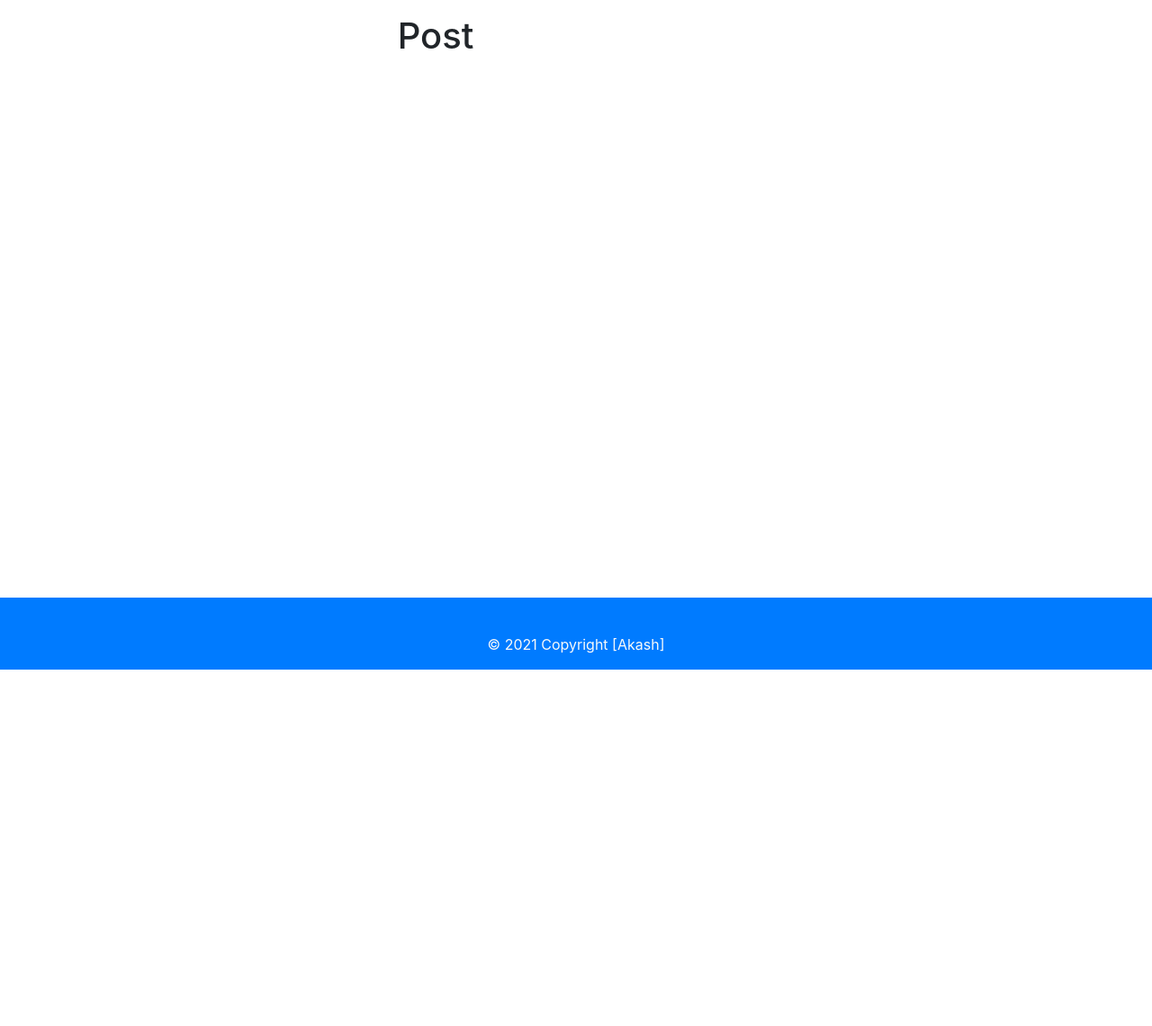
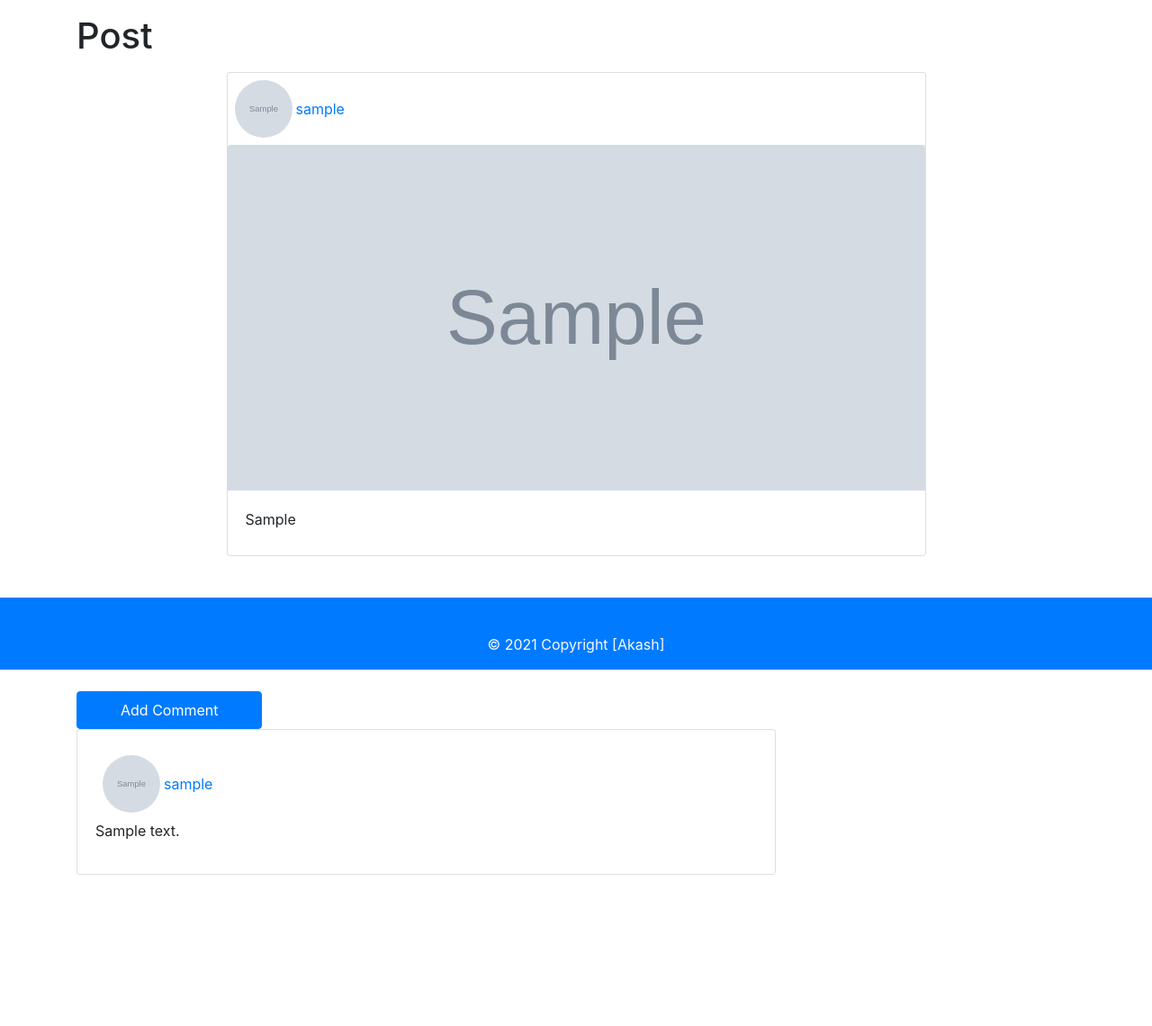
Before and after one commit to notabela-org/project-1-photoshare-akash395, a Django app: page /post/1 in a window 1280 px wide. Shown: the part 56-1196 px from the top of the page at 90% size. Before the commit the page ends 800 px from the top, so only its background shows below. Run offline with Django 3.2, Linux system fonts and the light colour scheme; a user stored in the database is signed in; tables that the repository leaves empty hold one stand-in row (values such as "Sample post"); grey boxes marked "Sample" are stand-in pictures; some libraries are stand-ins or nearby versions.

Commit message:
Added comment functionality and comment viewing

```diff
--- a/feed/forms.py
+++ b/feed/forms.py
@@ -1,6 +1,5 @@
 from django import forms
-from users.models import Profile
-from users.models import Post
+from users.models import *
 
 class EditProfileForm(forms.ModelForm):
 
@@ -24,3 +23,13 @@ class NewPostForm(forms.ModelForm):
             'caption': forms.TextInput(),
             'image': forms.FileInput()
         }
+
+
+class CommentForm(forms.ModelForm):
+    class Meta:
+        model = Comment
+        fields = ('comment',)
+
+        widget = {
+            'comment':forms.TextInput()
+        }
--- a/feed/templates/feed/post.html
+++ b/feed/templates/feed/post.html
@@ -1,10 +1,50 @@
 {% extends 'base.html' %}
+{% load crispy_forms_tags %}
 
-{% block title %}Login{% endblock %}
+{% block title %}Post{% endblock %}
 
 {% block body %}
-<div class='container col-md-4 offset-md-4'>
-    <h1 class='mb-3 mt-3'>Post</h1>
-
-</div>
-{% endblock %}
+<div class="container mx-auto">
+    <h1 class="mb-3 mt-3">Post</h1>
+    <div class="card mb-5 mx-auto">
+      <a
+        class="mb-1 d-flex align-items-center m-2"
+        href='{% url "profile" username=homeItem.post.user.username %}'
+      >
+        <img
+          class="mr-1 rounded-circle d-inline-block profile-img-sm"
+          src="{{ homeItem.profile.image.url }}"
+        />
+        <p class="m-0 d-inline">{{homeItem.post.user.username}}</p>
+      </a>
+      <img class="card-img-top" src="{{homeItem.post.image.url}}" />
+      <div class="card-body">
+        <p class="card-text mb-2">{{homeItem.post.caption}}</p>
+      </div>
+    </div>
+    <form method="post">
+      {% csrf_token %}
+      {{ form|crispy }}
+      <button class="btn btn-primary mt-3 pl-5 pr-5 pt-2 pb-2" type="submit">
+        Add Comment
+      </button>
+    </form>
+    {% for comment in homeItem.comments %}
+      <div class="card mb-2">
+          <div class="card-body">
+              <a
+              class="mb-1 d-flex align-items-center m-2"
+              ref='{% url "profile" username=comment.comment.user.username %}'
+            >
+            <img
+              class="mr-1 rounded-circle d-inline-block profile-img-sm"
+              src="{{ comment.profile.image.url }}"
+              />
+              <p class="m-0 d-inline">{{comment.comment.user.username}}</p>
+              </a>
+          <p>{{ comment.comment.comment }}</p>
+          </div>
+      </div>
+    {% endfor %}
+  </div>
+  {% endblock %}
--- a/feed/views.py
+++ b/feed/views.py
@@ -5,8 +5,9 @@ from django.db.models import ObjectDoesNotExist
 from django.http import HttpResponseRedirect
 from django.urls import reverse, reverse_lazy
 from users.models import *
-from .forms import EditProfileForm, NewPostForm
+from .forms import *
 from django.core.paginator import Paginator
+from django.http import Http404
 
 # Create your views here.
 @login_required
@@ -18,7 +19,7 @@ def index(request):
         homeItem['post'] =post
         try:
             homeItem['profile'] = Profile.objects.get(user = post.user)
-            homeItem['comments'] = Comment.objects.get(post = post)
+            homeItem['comments'] = Comment.objects.filter(post = post)
 
         except ObjectDoesNotExist:
             print("Couldn't retrive profile or comments")
@@ -33,7 +34,36 @@ def index(request):
 
 @login_required
 def post(request,id):
-    return render(request, 'feed/post.html',  {'id':id})
+    form = CommentForm()
+    if request.method == 'POST':
+        form = CommentForm(data=request.POST)
+        if form.is_valid():
+            cleanForm = form.cleaned_data
+            user = request.user
+            post = Post.objects.get(id=id)
+            comment = Comment(user=user,post=post,comment=cleanForm['comment'])
+            comment.save()
+
+            return HttpResponseRedirect(reverse('index'))
+        return render(request,'feed/post.html',{'id':id,'form':form})
+
+    homeItem = {}
+    try:
+        post = Post.objects.get(id=id)
+        homeItem['post'] = post
+        homeItem['profile'] = Profile.objects.get(user=post.user)
+        homeItem['comments'] = []
+        comments = list(Comment.objects.filter(post=post))
+        for item in comments:
+            commentDict = {'comment':item}
+            profile = Profile.objects.get(user=item.user)
+            commentDict['profile'] = profile
+            homeItem['comments'].append(commentDict)
+    except ObjectDoesNotExist:
+        print("Failed to fetch profile or comments")
+        homeItem['comments'] = []
+
+    return render(request,'feed/post.html',{'id':id,'form':form,'homeItem':homeItem})
 
 
 @login_required
@@ -47,7 +77,7 @@ def profile(request,username):
 
 @login_required
 def editprofile(request):
-    print("Edit profile request")
+
     form = None
     if request.method == 'POST':
         form = EditProfileForm(data=request.POST,files=request.FILES)
@@ -74,7 +104,7 @@ def editprofile(request):
 
 @login_required
 def newpost(request):
-    form = NewPostForm(data={})
+    form = NewPostForm()
     if request.method == 'POST':
         form = NewPostForm(data=request.POST, files= request.FILES)
         if form.is_valid():
--- a/photoshare/static/global.css
+++ b/photoshare/static/global.css
@@ -13,7 +13,8 @@ footer {
 }
 
 .card {
-    max-width: 50%;
+    max-width: 70%;
+    max-height: 70%;
 }
 .card-img-top {
     height: 30vw;
@@ -21,7 +22,7 @@ footer {
 }
 
 .profile-img-sm {
-    width: 2rem;
-    height: 2rem;
+    width: 4rem;
+    height: 4rem;
     background-size: cover;
 }
--- a/users/models.py
+++ b/users/models.py
@@ -7,11 +7,11 @@ import datetime
 class Profile(models.Model):
 
     user = models.OneToOneField(User, on_delete=models.CASCADE,primary_key=True)
-    image = models.ImageField(upload_to ='',default='/default.jpg', blank= True)
+    image = models.ImageField(upload_to ='Profile/',default='/default.jpg', blank= True)
     bio = models.CharField(max_length=350)
 
     def __str__(self):
-        return '{self.user} image: {self.image} bio: {self.bio}'
+        return f'{self.user}'
 
     def get_bio(self):
         return self.bio
@@ -26,6 +26,9 @@ class Post(models.Model):
     user = models.ForeignKey(User, on_delete=models.CASCADE)
     date = models.DateTimeField(auto_now_add=True, null = True)
 
+    def __str__(self):
+        return f'{self.user}'
+
     def post_user(self):
         return self.user
 
@@ -35,3 +38,6 @@ class Comment(models.Model):
     post = models.ForeignKey(Post,on_delete=models.CASCADE)
     user = models.ForeignKey(User,on_delete=models.CASCADE)
     date = models.DateTimeField(auto_now_add=True)
+
+    def __str__(self):
+        return f'{self.user} comment: {self.comment}'
```
Also changed, not shown: users/migrations/0008_auto_20210309_0028.py (added).
